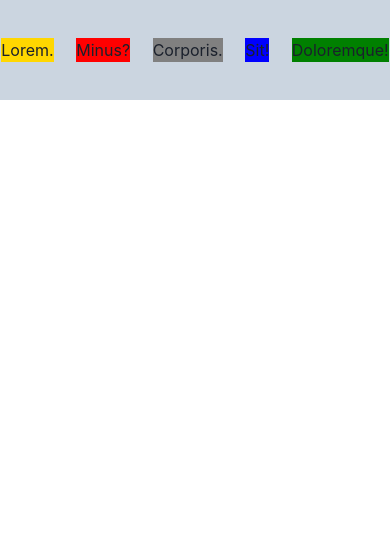
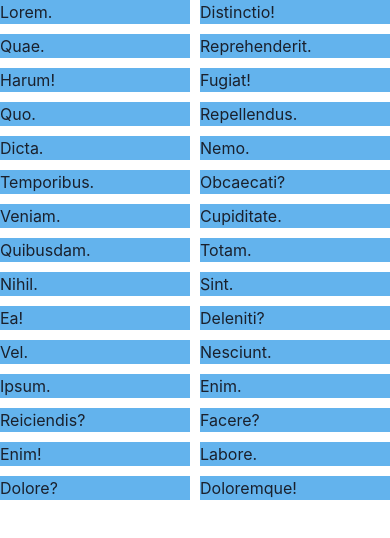
Before and after one commit to Jsb-github/react20231031, a React (Create React App) app: page / in a window 390 px wide. Shown: the top 538 px of the page. Built offline with nearby package versions, Linux system fonts and the light colour scheme.

Commit message:
simplegrid 사용, 반응형웹적용

```diff
--- a/src/App.js
+++ b/src/App.js
@@ -1,22 +1,52 @@
-import { Box, Flex } from "@chakra-ui/react";
+import { Box, Flex, SimpleGrid } from "@chakra-ui/react";
 
 function App() {
+  // const breakpoints = {
+  //   base: "0em", // 0px
+  //   sm: "30em", // ~480px. em is a relative unit and is dependant on the font size.
+  //   md: "48em", // ~768px
+  //   lg: "62em", // ~992px
+  //   xl: "80em", // ~1280px
+  //   "2xl": "96em", // ~1536px
+  // };
   return (
     <>
-      <Flex
-        w={"100%"}
-        h={"100px"}
-        bg={"gray.300"}
-        gap={"5"}
-        align={"center"}
-        justify={"space-around"}
+      <SimpleGrid
+        spacing={"10px"}
+        columns={{ base: 2, md: 3, lg: 4, "2xl": 6 }}
       >
-        <Box bg={"gold"}>Lorem.</Box>
-        <Box bg={"red"}>Minus?</Box>
-        <Box bg={"gray"}>Corporis.</Box>
-        <Box bg={"blue"}>Sit!</Box>
-        <Box bg={"green"}>Doloremque!</Box>
-      </Flex>
+        {/*Box[bg="blue.300"]*30>lorem1*/}
+        <Box bg="blue.300">Lorem.</Box>
+        <Box bg="blue.300">Distinctio!</Box>
+        <Box bg="blue.300">Quae.</Box>
+        <Box bg="blue.300">Reprehenderit.</Box>
+        <Box bg="blue.300">Harum!</Box>
+        <Box bg="blue.300">Fugiat!</Box>
+        <Box bg="blue.300">Quo.</Box>
+        <Box bg="blue.300">Repellendus.</Box>
+        <Box bg="blue.300">Dicta.</Box>
+        <Box bg="blue.300">Nemo.</Box>
+        <Box bg="blue.300">Temporibus.</Box>
+        <Box bg="blue.300">Obcaecati?</Box>
+        <Box bg="blue.300">Veniam.</Box>
+        <Box bg="blue.300">Cupiditate.</Box>
+        <Box bg="blue.300">Quibusdam.</Box>
+        <Box bg="blue.300">Totam.</Box>
+        <Box bg="blue.300">Nihil.</Box>
+        <Box bg="blue.300">Sint.</Box>
+        <Box bg="blue.300">Ea!</Box>
+        <Box bg="blue.300">Deleniti?</Box>
+        <Box bg="blue.300">Vel.</Box>
+        <Box bg="blue.300">Nesciunt.</Box>
+        <Box bg="blue.300">Ipsum.</Box>
+        <Box bg="blue.300">Enim.</Box>
+        <Box bg="blue.300">Reiciendis?</Box>
+        <Box bg="blue.300">Facere?</Box>
+        <Box bg="blue.300">Enim!</Box>
+        <Box bg="blue.300">Labore.</Box>
+        <Box bg="blue.300">Dolore?</Box>
+        <Box bg="blue.300">Doloremque!</Box>
+      </SimpleGrid>
     </>
   );
 }
```
